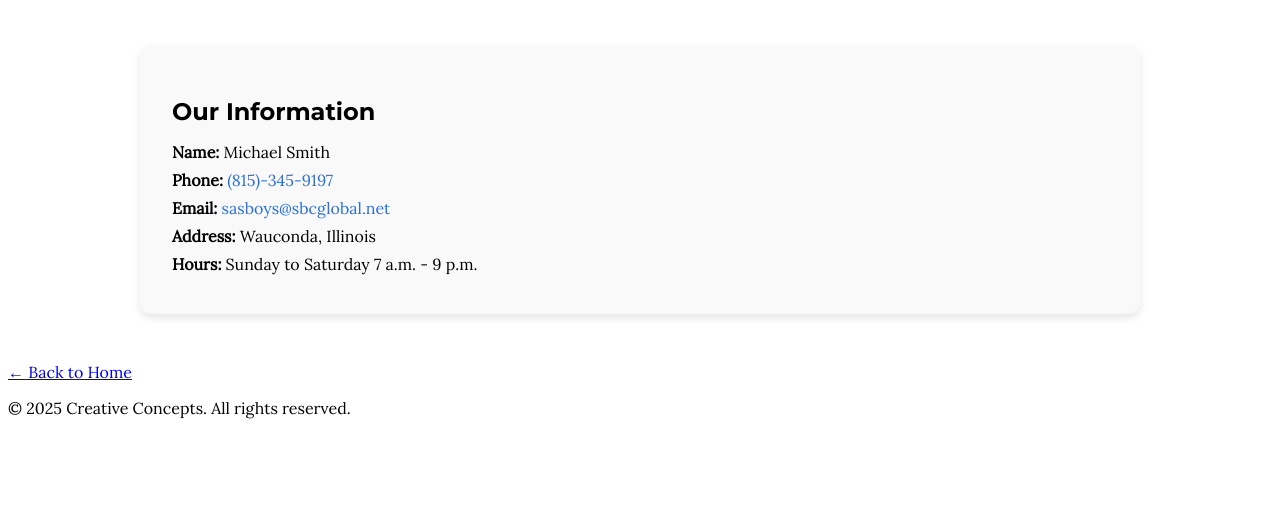
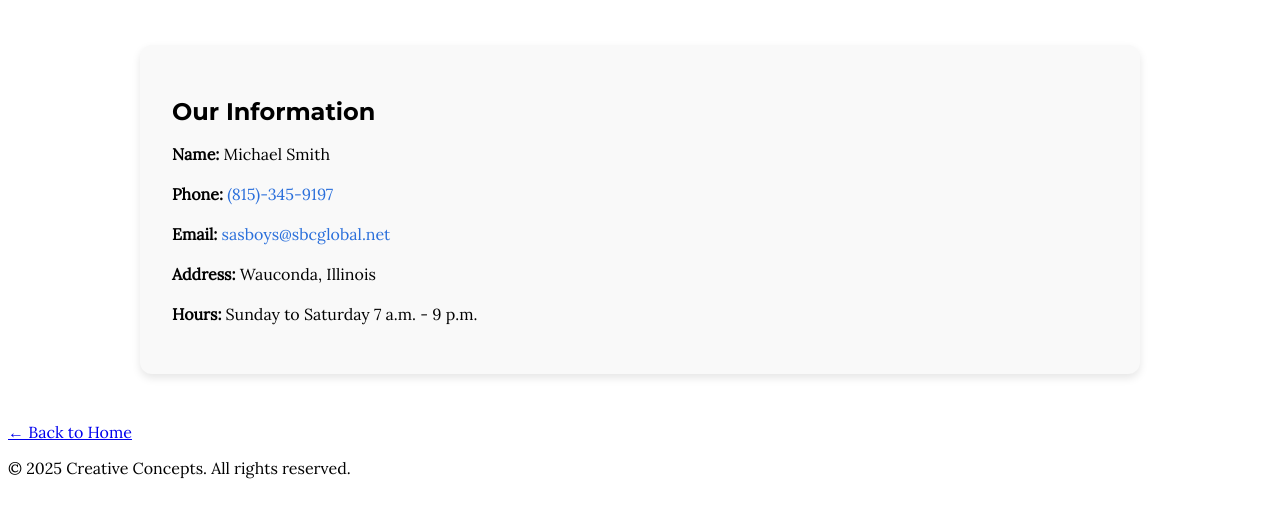
Before and after one commit to SheaSmithh/creativeconcepts.us.com, a plain HTML site: page contact.html in a window 1280 px wide. Shown: the part 259-776 px from the top of the page. Drawn offline with Linux system fonts and the light colour scheme; files that its build step writes are made by us from their sources; files whose address does not match are found by name.

Commit message:
Update contact.html

```diff
--- a/contact.html
+++ b/contact.html
@@ -40,8 +40,10 @@
             margin-bottom: 1rem;
         }
         .contact-info p {
-            margin: 0.5rem 0;
+            margin: 1rem 0;     /* ~16px instead of 8px */
+            line-height: 1.5;   /* text inside is more open */
         }
+
 
         /* Copy to clipboard styling */
         .copy-text {
```
